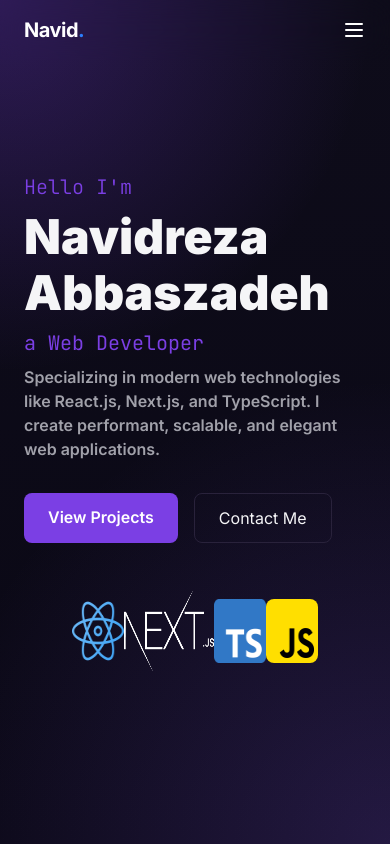
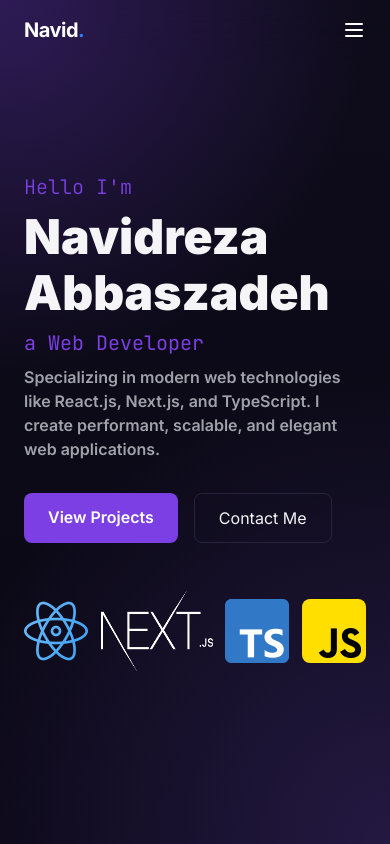
Before and after one commit to Navidreza80/Portfolio, a Next.js app: page / in a window 390 px wide. Built offline with nearby package versions, Linux system fonts and the light colour scheme.

Commit message:
Fix skills in mobile view

```diff
--- a/src/components/sections/HeroSection.tsx
+++ b/src/components/sections/HeroSection.tsx
@@ -41,7 +41,7 @@ export default function HeroSection() {
           </div>
         </div>
         <div className="h-full flex items-end">
-          <div className="flex justify-between items-center w-full px-12">
+          <div className="flex justify-between items-center w-full lg:px-12 md:px-0 px-0">
             <AnimatedIcon
               name="React.js"
               src={ReactImage}
```
